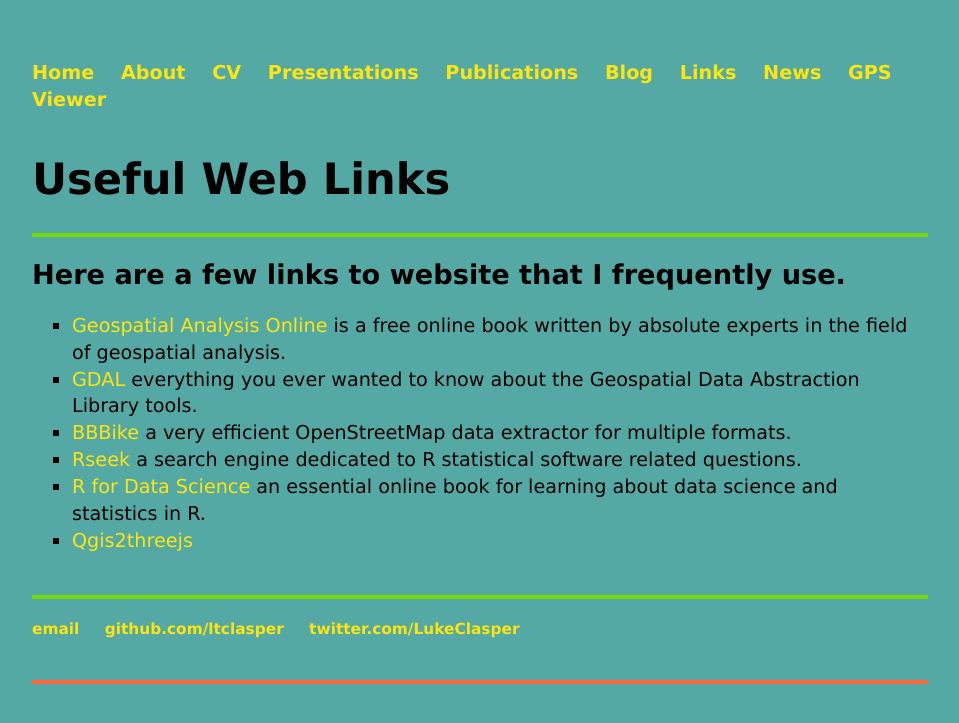
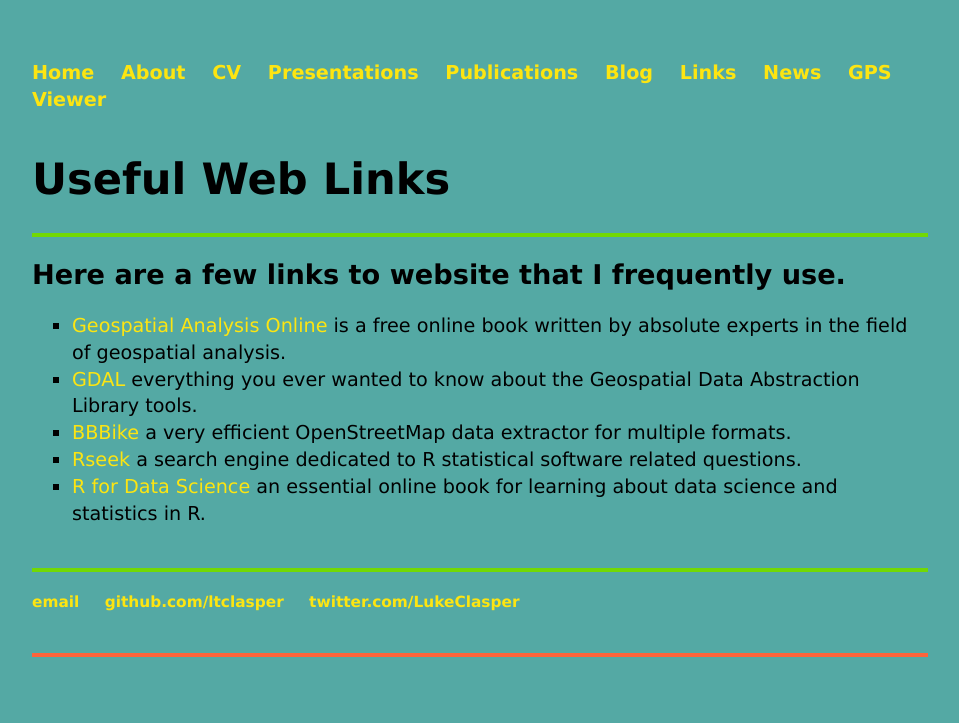
Before and after one commit to ltclasper/ltclasper.github.io, a Jekyll site: the page built from links/index.html, in a window 1280 px wide. Shown: the top 723 px of the page, without its empty margins (160-1119 px from the left). Built offline with Jekyll 4.4.1, drawn with Linux system fonts in a browser that asks for light colours.

Commit message:
Update index.html

```diff
--- a/links/index.html
+++ b/links/index.html
@@ -15,7 +15,6 @@ title: Useful Web Links
     <li><a href="http://extract.bbbike.org/">BBBike</a> a very efficient OpenStreetMap data extractor for multiple formats.</li>
     <li><a href="https://rseek.org/">Rseek</a> a search engine dedicated to R statistical software related questions.</li>
     <li><a href="http://r4ds.had.co.nz/">R for Data Science</a> an essential online book for learning about data science and statistics in R.</li>
-    <li><a href="file:///qgis2threejs/index.html">Qgis2threejs</a></li>
 	</ul>
 	</p>
 </div><!-- /.blurb -->
```
